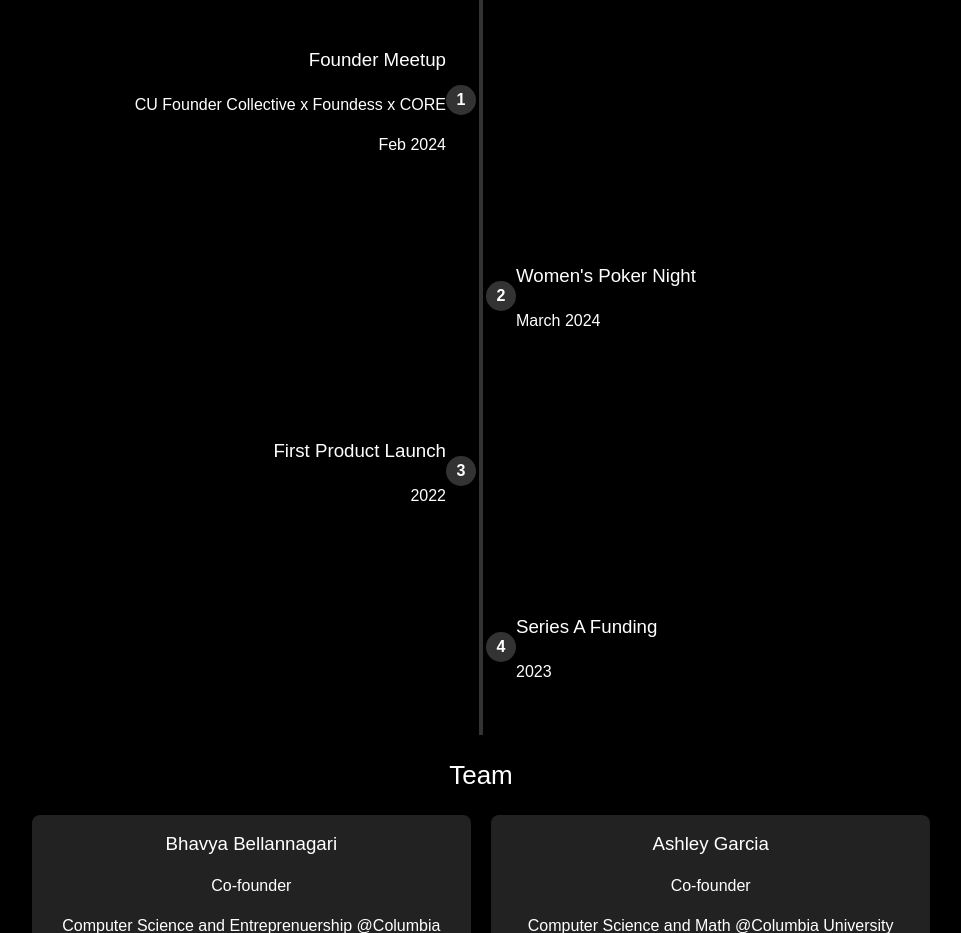
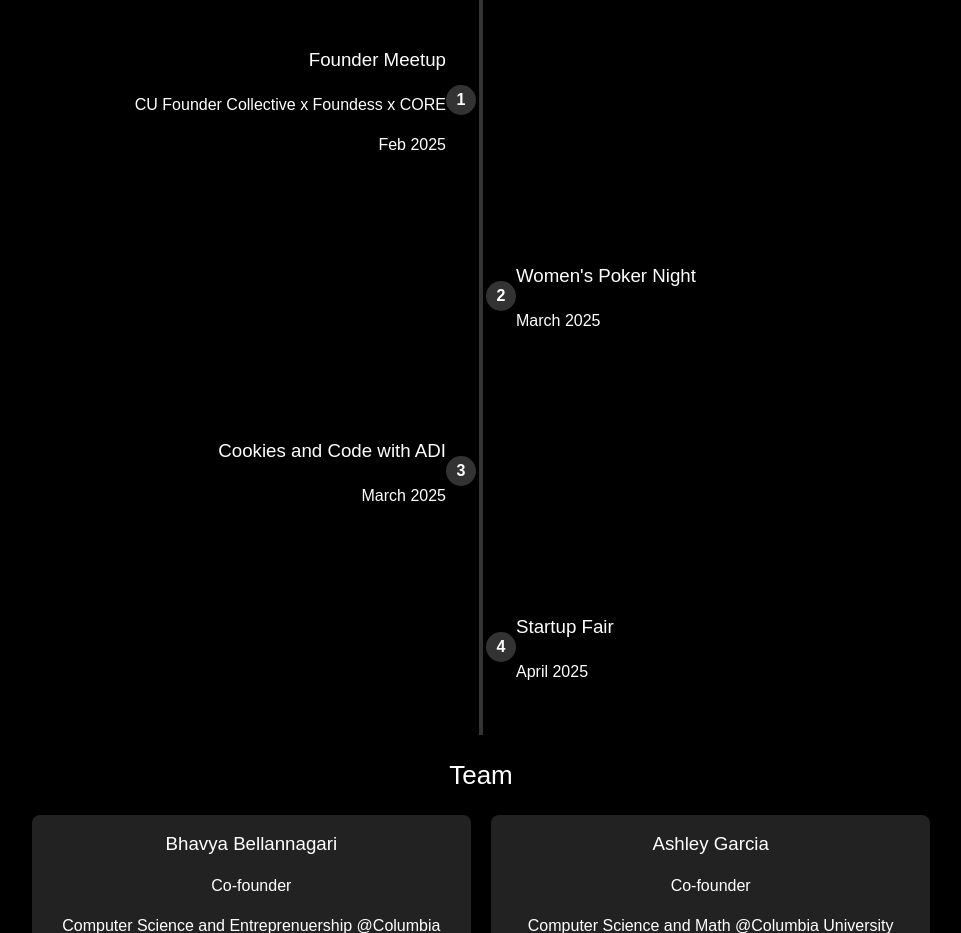
Before and after one commit to ashleyGarcia0405/cu-founder-collective, a React (Vite) app: page / in a window 1280 px wide. Shown: the part 940-1873 px from the top of the page, without its empty margins (159-1120 px from the left). Built offline with nearby package versions, Linux system fonts and the light colour scheme.

Commit message:
update timeline

```diff
--- a/src/App.jsx
+++ b/src/App.jsx
@@ -22,21 +22,21 @@ const teamData = [
 
 const timelineData = [
   {
-    date: "Feb 2024",
+    date: "Feb 2025",
     event: "Founder Meetup",
     description: "CU Founder Collective x Foundess x CORE",
   },
   {
-    date: "March 2024",
+    date: "March 2025",
     event: "Women's Poker Night",
   },
   {
-    date: "2022",
-    event: "First Product Launch",
+    date: "March 2025",
+    event: "Cookies and Code with ADI",
   },
   {
-    date: "2023",
-    event: "Series A Funding",
+    date: "April 2025",
+    event: "Startup Fair",
   },
 ];
 
```
